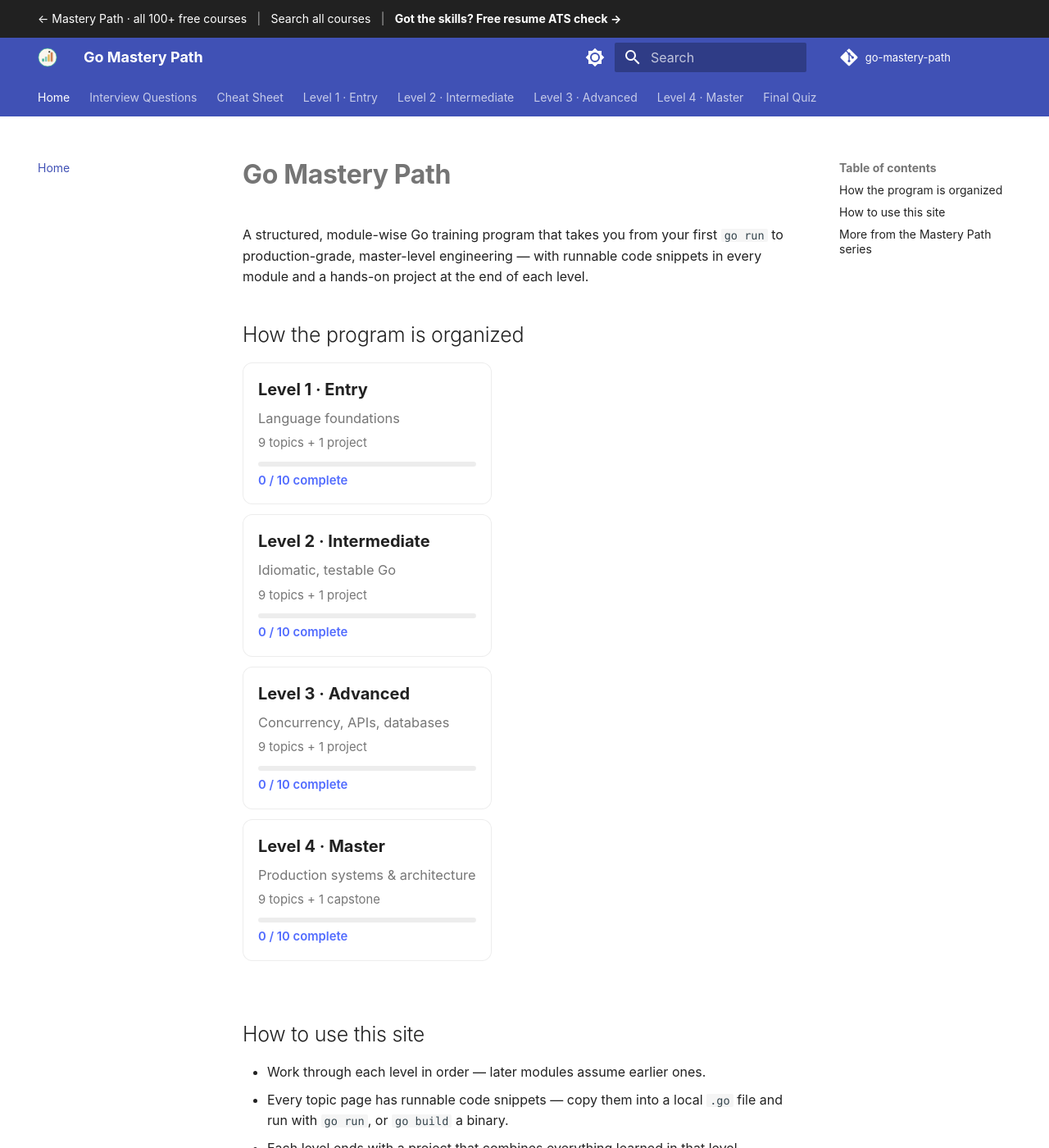
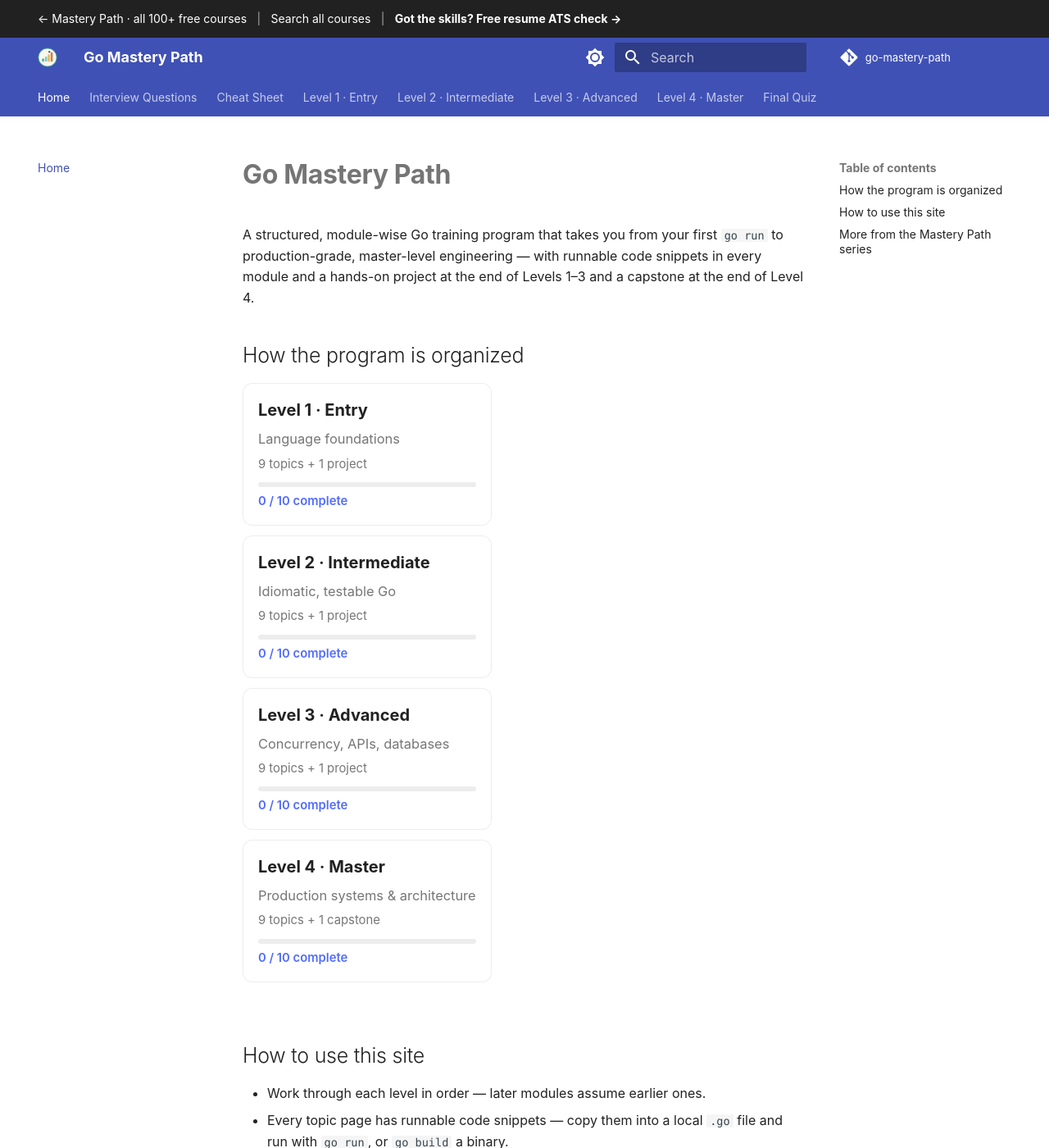
Before and after one commit to SIGILIPELLI/go-mastery-path, an MkDocs documentation site: the page built from docs/index.md, in a window 1280 px wide and 1400 px high. Shown: the whole window at 82% size. Built offline with MkDocs 1.6.1 and Material for MkDocs 9.7.7, drawn with Linux system fonts in a browser that asks for light colours; comment, search, counter and statistics services are not loaded; some of the changed text lies outside the part shown.

Commit message:
Course home: state that Levels 1-3 end with a project and Level 4 with the capstone
Co-Authored-By: Claude Sonnet 5.5 <noreply@anthropic.com>

```diff
--- a/docs/index.md
+++ b/docs/index.md
@@ -7,7 +7,7 @@ description: "Free Go (Golang) course from beginner to advanced -- hands-on less
 
 A structured, module-wise Go training program that takes you from your first
 `go run` to production-grade, master-level engineering — with runnable code
-snippets in every module and a hands-on project at the end of each level.
+snippets in every module and a hands-on project at the end of Levels 1–3 and a capstone at the end of Level 4.
 
 ## How the program is organized
 
@@ -23,7 +23,7 @@ snippets in every module and a hands-on project at the end of each level.
 - Work through each level in order — later modules assume earlier ones.
 - Every topic page has runnable code snippets — copy them into a local `.go`
   file and run with `go run`, or `go build` a binary.
-- Each level ends with a project that combines everything learned in that level.
+- Levels 1–3 each end with a project that combines everything learned in that level, and Level 4 ends with the course capstone.
 - Use the search bar (top of the page) to jump straight to a topic.
 
 Start here → [Level 1 · Entry](level-1/index.md)
```
